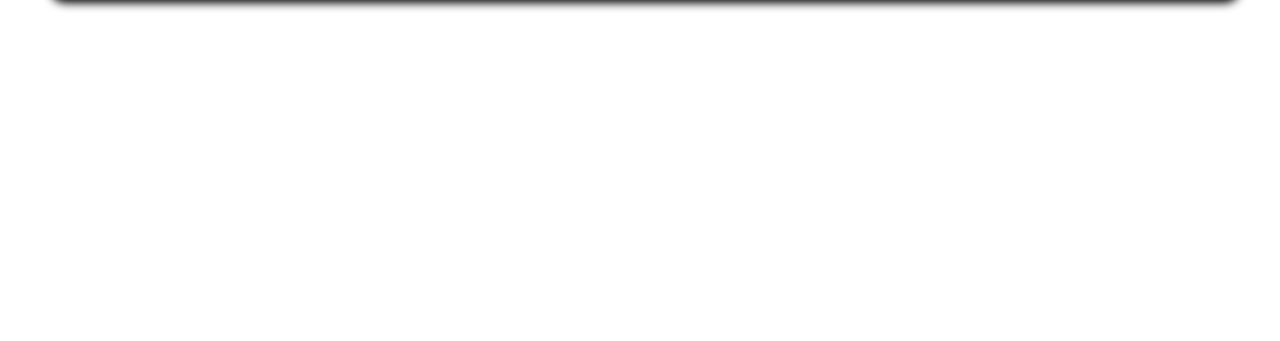
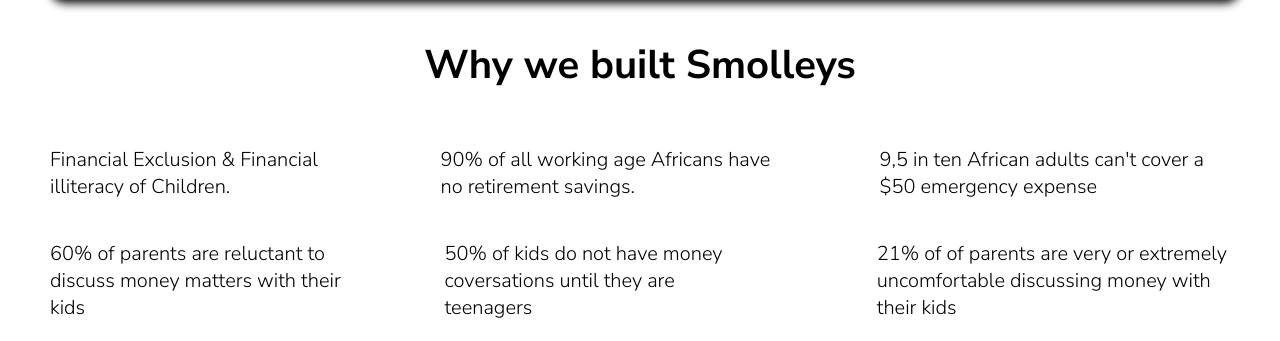
Before and after one commit to Samenergy/Smolleys, a plain HTML site: page index.html in a window 1280 px wide. Shown: the part 2208-2549 px from the top of the page. Before the commit the page ends 2246 px from the top, so only its background shows below. Drawn offline with nearby package versions, Linux system fonts and the light colour scheme.

Commit message:
Smolleys

```diff
--- a/index.html
+++ b/index.html
@@ -2,7 +2,7 @@
 <html lang="en" dir="ltr">
   <head>
     <title>Smolleys</title>
-    <link rel="icon" type="image/png" href="img/logo.JPG">
+    <link rel="icon" type="image/png" href="img/logo.png">
     <link rel='stylesheet' href='Styles.css'>
     <script src="https://cdnjs.cloudflare.com/ajax/libs/gsap/3.10.1/gsap.min.js"></script>
     <link rel="stylesheet" href="https://cdnjs.cloudflare.com/ajax/libs/aos/2.3.4/aos.css">
@@ -39,6 +39,7 @@
             <div class="featurer-head">
                 <h1>Features</h1>
                 <p>See what Smolleys can offer your family</p>
+                <a href="https://www.youtube.com/watch?v=hMOL_o5_Qsc&ab_channel=Smolleys%28BankingForKids%29" target="_blank"><button>Learn More</button></a>
             </div>
             <div class="all-features">
                 <div class="first-feature" data-aos="fade-left">
@@ -69,7 +70,27 @@
                         <p>An online book store is a feature offering a diverse range of books, including e-books and audiobooks. Users can browse, purchase, and access a wide selection of titles, read book details, reviews, and ratings, and enjoy features like wishlists, recommendations, and cloud storage for a convenient and immersive reading experience.</p>
                     </div>
                 </div>
+
             </div>
+        </section>
+        <section class="why-section">
+            <h1>Why we built Smolleys </h1>
+            <div class="first-why">
+                <p>Financial Exclusion & Financial illiteracy of Children.</p>
+                <p>90% of all working age Africans have no retirement savings.</p>
+                <p>9,5 in ten African adults can't cover a $50 emergency expense</p>
+            </div>
+            <div class="second-why">
+                <p>60% of parents are reluctant to discuss money matters with their kids</p>
+                <p style="margin-right: 40px;">50% of kids do not have money coversations until they are teenagers</p>
+                <p style="margin-right: -20px;">21% of of parents are very or extremely uncomfortable discussing money with their kids</p>
+            </div>
+            <!-- <p>At Smolleys, we believe that financial literacy is a fundamental life skill that every child should have the opportunity to learn. The future of our children depends on their ability to make informed and responsible financial decisions. That's why we created Smolleys, a fun and engaging app designed to teach kids about money management in a way that speaks to them.</p>
+            <p>Our team of educators, child development experts, and financial professionals came together with a shared vision: to empower children with the knowledge and skills they need to achieve financial success and independence in the future. Smolleys is the result of this collective effort, combining educational content with interactive games and real-world simulations that make learning about money exciting and accessible.</p>
+            <p>We understand that parents and caregivers want the best for their children's future. Smolleys is our commitment to helping children become financially savvy and confident, setting them on a path toward financial well-being. We are excited to be a part of this journey, and we look forward to seeing the positive impact Smolleys can have on the lives of young learners.</p>
+         -->
+
+
         </section>
     </main>
     <script src="script.js"></script>
--- a/styles.css
+++ b/styles.css
@@ -126,7 +126,18 @@
     margin-top: -20px;
 
 }
+button{
+    border: solid  #50b948;
+    width: 150px;
+    height: 40px;
+    font-weight: bold;
+    border-radius: 10px;
+    font-size: 15px;
+    background-color: white;
+    cursor: pointer;
 
+
+}
 .img-features {
     width: 100%;
     height: 100%;
@@ -180,3 +191,28 @@
     transform: translateX(0);
     opacity: 1;
 }
+
+
+.why-section h1{
+    text-align: center;
+    font-size: 40px;
+    font-weight: bolder;
+}
+.first-why, .second-why{
+    display: flex;
+    max-width:100%;
+    justify-content: space-between;
+    align-items: center;
+
+
+}
+.first-why p, .second-why p{
+    font-size: 20px;
+    font-weight: 300;
+}
+.first-why p{
+    padding-inline: 50px;
+}
+.second-why p{
+    padding-inline: 50px;
+}
```
